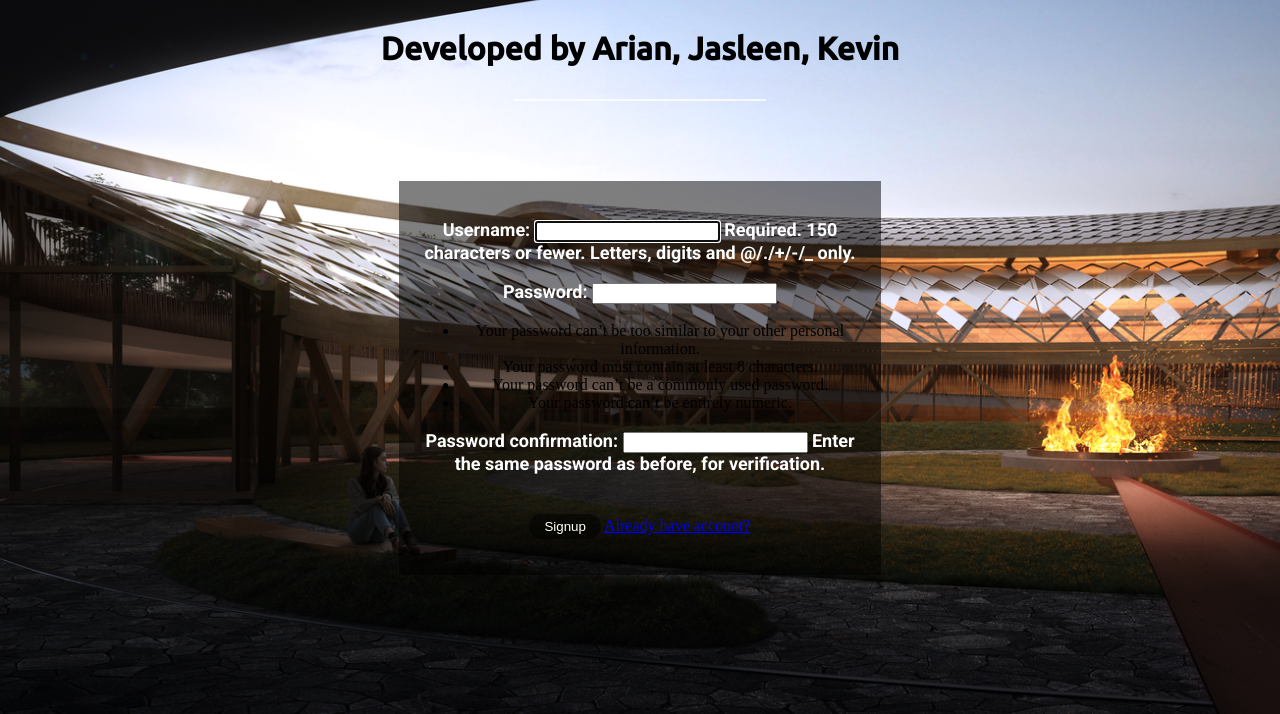
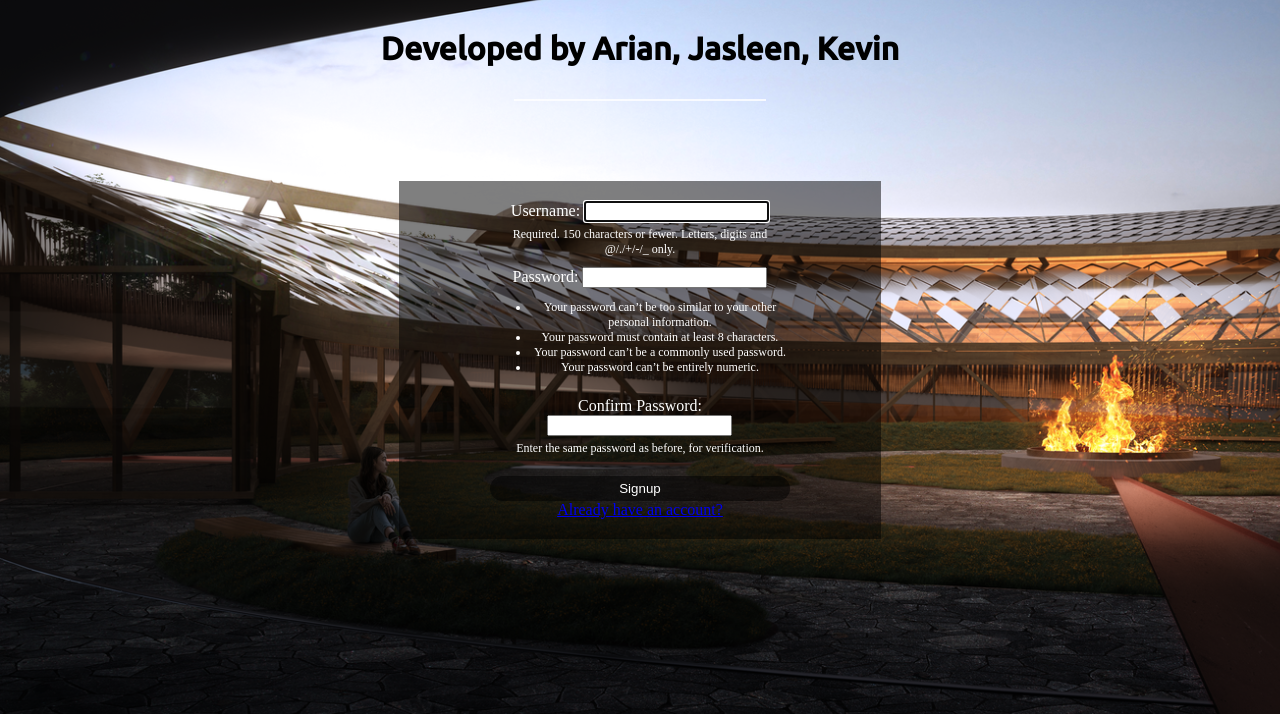
Before and after one commit to kliuengineering/SEP300G12A1, a Django app: page /mainapp/signup/ in a window 1280 px wide. Shown: the part 157-871 px from the top of the page. Run offline with Django 4.2, Linux system fonts and the light colour scheme.

Commit message:
optimized signup

```diff
--- a/mainapp/templates/signup.html
+++ b/mainapp/templates/signup.html
@@ -23,18 +23,61 @@
    <h3>Developed by Arian, Jasleen, Kevin</h3>
    <div style="width: 20%; height: 10%; border-top: 2.5px solid rgba(255, 255, 255, 0.8); margin: 0 auto;"></div>
 
-   <div class="fancybox">
-    <!-- using http post method for signup -->
-     <form method="post">
+   <style>
+    .fancybox form {
+        display: flex;
+        flex-direction: column;
+        max-width: 300px;
+        margin: auto;
+        color: white;
+    }
 
-        <!-- cross site request forgery attacks prevention -->
-         {% csrf_token %}
-         {{ form.as_p }}
+    .fancybox label {
+        margin-bottom: 5px;
+    }
 
-         <!-- signup logic -->
-         <button type="submit">Signup</button>
-         <a href="{% url 'login' %}">Already have account?</a>
-     </form>
+    .fancybox .form-group {
+        margin-bottom: 10px;
+    }
 
-   </div>
+    .fancybox .form-group small {
+        font-size: 12px;  /* Set your desired font size */
+        display: block;
+        margin-top: 5px;  /* Adjust the top margin as needed */
+    }
+
+    .fancybox button {
+        margin-top: 10px;
+    }
+</style>
+
+<div class="fancybox">
+    <form method="post">
+        {% csrf_token %}
+
+        <div class="form-group">
+            <label for="{{ form.username.id_for_label }}">Username:</label>
+            {{ form.username }}
+            <small>{{ form.username.help_text }}</small>
+        </div>
+
+        <div class="form-group">
+            <label for="{{ form.password1.id_for_label }}">Password:</label>
+            {{ form.password1 }}
+            <small>{{ form.password1.help_text }}</small>
+        </div>
+
+        <div class="form-group">
+            <label for="{{ form.password2.id_for_label }}">Confirm Password:</label>
+            {{ form.password2 }}
+            <small>{{ form.password2.help_text }}</small>
+        </div>
+
+        <!-- Repeat similar structure for other form fields if needed -->
+
+        <button type="submit">Signup</button>
+        <a href="{% url 'login' %}">Already have an account?</a>
+    </form>
+</div>
+
  </body>
```
Also changed, not shown: db.sqlite3.
